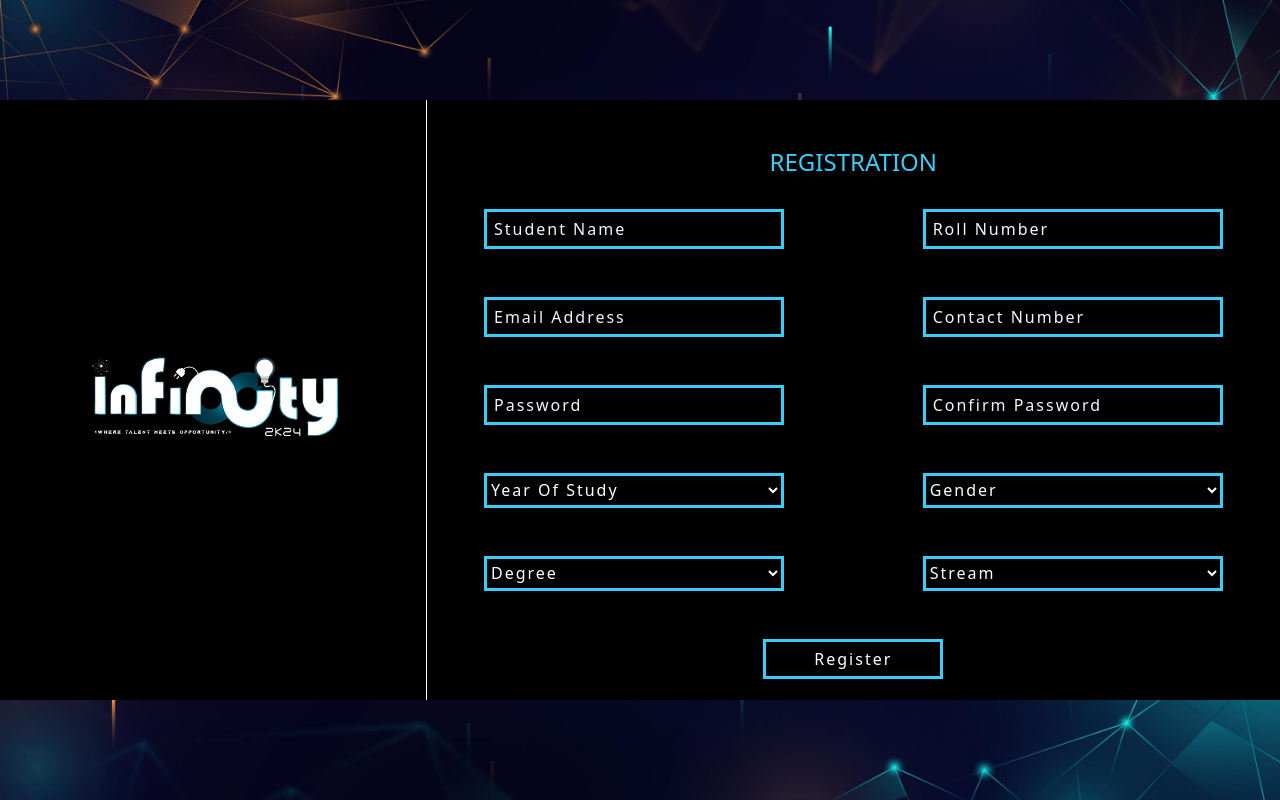
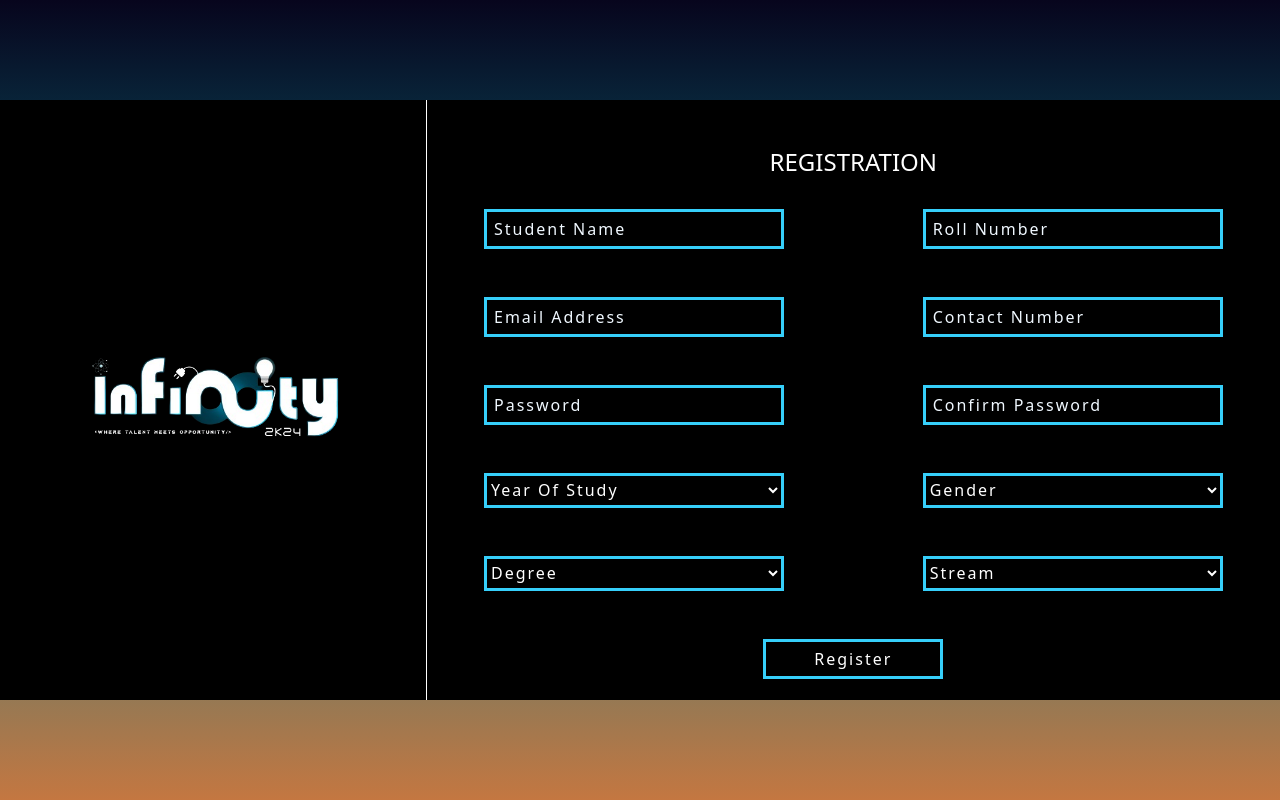
Before and after one commit to logggesh/infinity, a PHP site: page /sign.php in a window 1280 px wide. Run offline with PHP 8.4, Linux system fonts and the light colour scheme.

Commit message:
Add files via upload

```diff
--- a/login.css
+++ b/login.css
@@ -8,10 +8,13 @@
     animation: revolve 4s linear infinite;
     z-index: -1;
 }
+body{
+    background: linear-gradient(to right,#005067,#b2b2b2,#00667b);
+}
 .login-txt{
     text-align: center;
     margin-top: 60px !important;
-    color: #66CAE7;
+    color: white;
     font-family: 'Segoe UI', Tahoma, Geneva, Verdana, sans-serif;
     font-size: 40px !important;
 }
--- a/sign.css
+++ b/sign.css
@@ -14,13 +14,10 @@
     position: relative;
 }
 body{
-    background-image: url('logo/background.jpg');
-    background-position: center;
-    background-repeat: no-repeat;
-    background-size: cover;
+    background: linear-gradient(to bottom,#07051d,#0d7d89,#c47741);
 }
 .regis-txt{
-    color: #36cffa;
+    color: white;
 }
 .name-in{
     width: 300px !important;
```
Also changed, not shown: login.php (+4 -12 lines).
